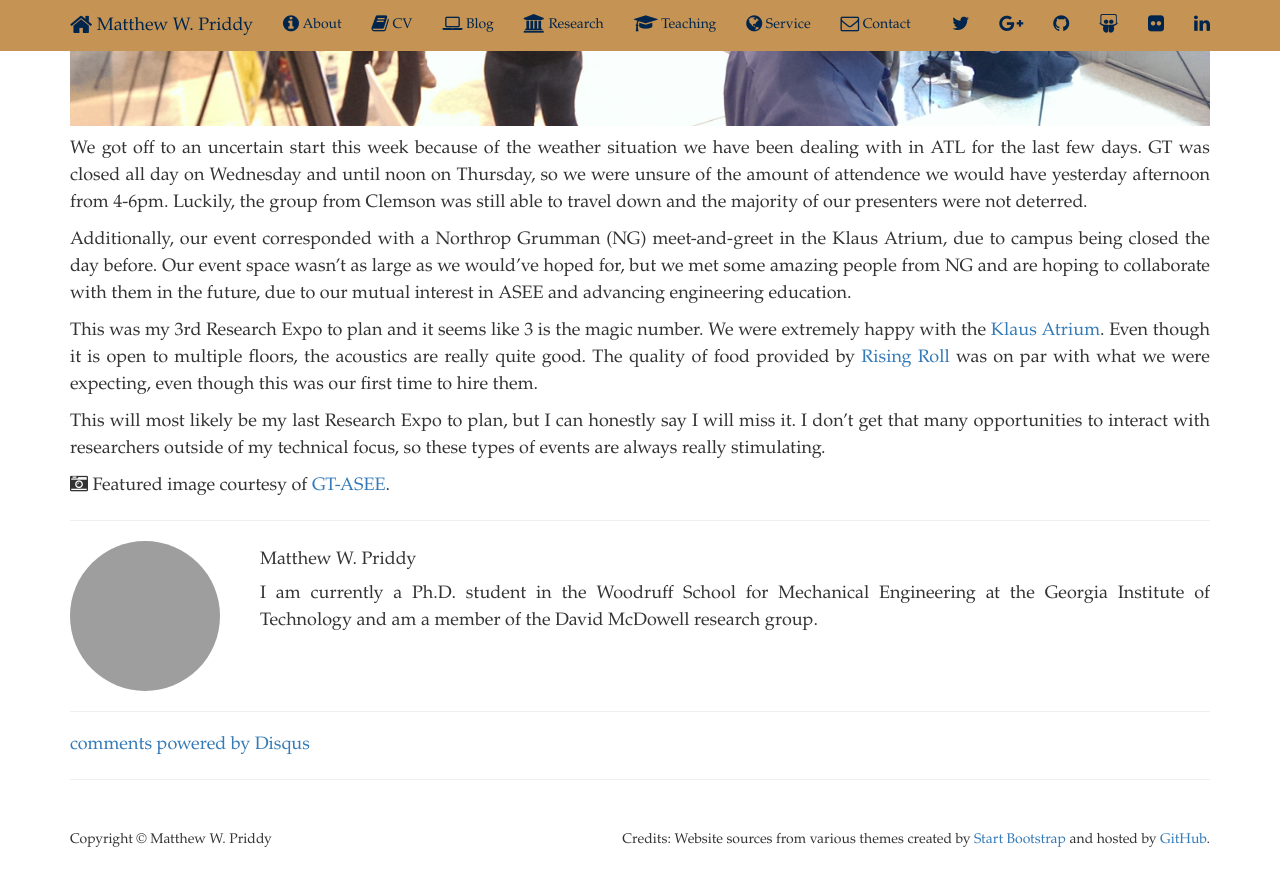
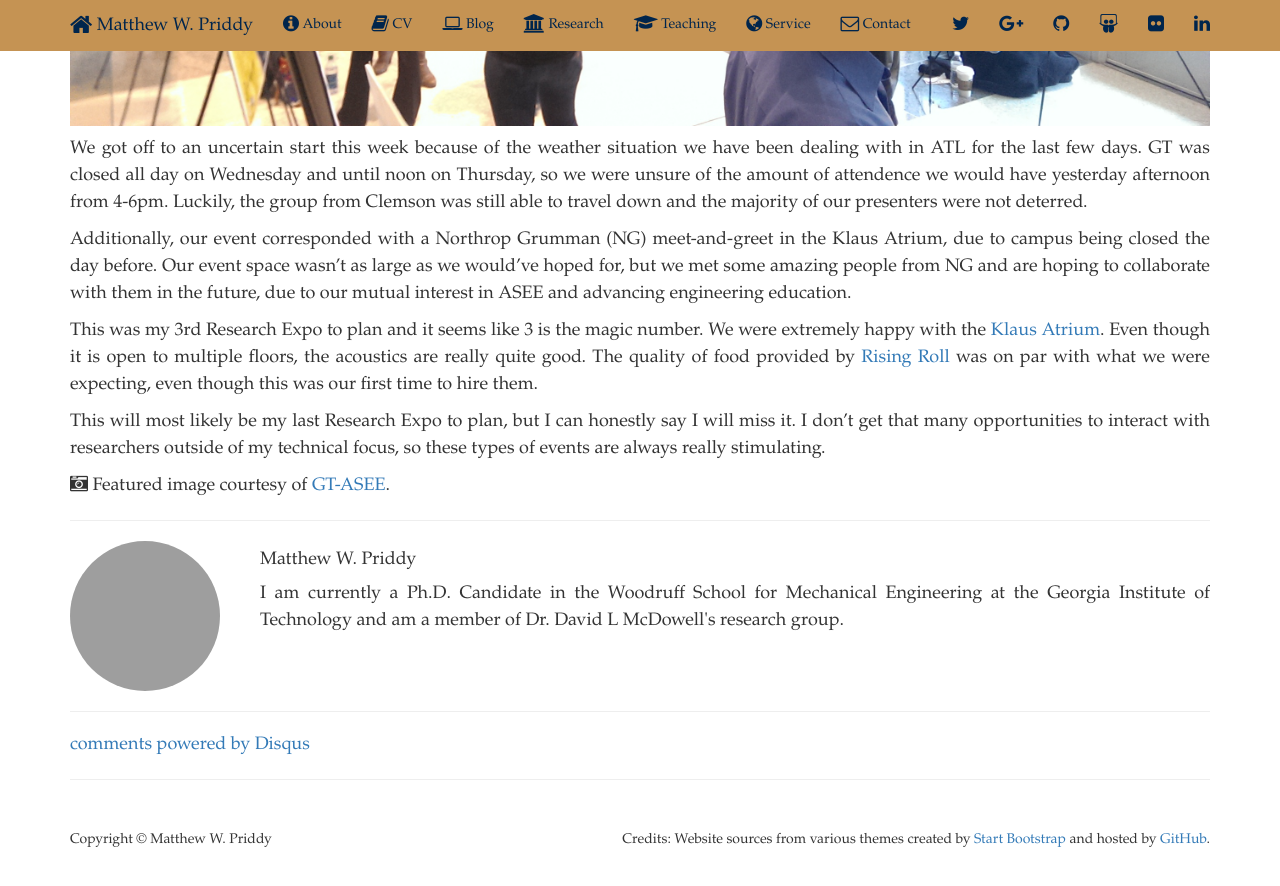
Before and after one commit to mwpriddy/mwpriddy.github.io, a Jekyll site: the page built from _posts/2015-02-26-ASEEResExpo.md, in a window 1280 px wide and 900 px high, scrolled down 847 px. Shown: the top 886 px of the window. Built offline with Jekyll 4.4.1, drawn with Linux system fonts in a browser that asks for light colours; nearby versions of some CDN libraries; comment, search, counter and statistics services are not loaded; grey boxes are pictures that could not be loaded.

Commit message:
update phd student to phd candidate

```diff
--- a/_includes/blurb.html
+++ b/_includes/blurb.html
@@ -3,7 +3,7 @@
         <div class="featurette" id="about">
             <img class="featurette-image img-circle-blurb img-responsive pull-left" src="/images/Close-up_headshot_square.jpg">
             <h4>Matthew W. Priddy</h4>
-            <p>I am currently a Ph.D. student in the Woodruff School for Mechanical Engineering at the  Georgia Institute of Technology and am a member of the David McDowell research group.  </p>
+            <p>I am currently a Ph.D. Candidate in the Woodruff School for Mechanical Engineering at the Georgia Institute of Technology and am a member of Dr. David L McDowell's research group.  </p>
         </div>
     <hr>
 {% endif %}
```
